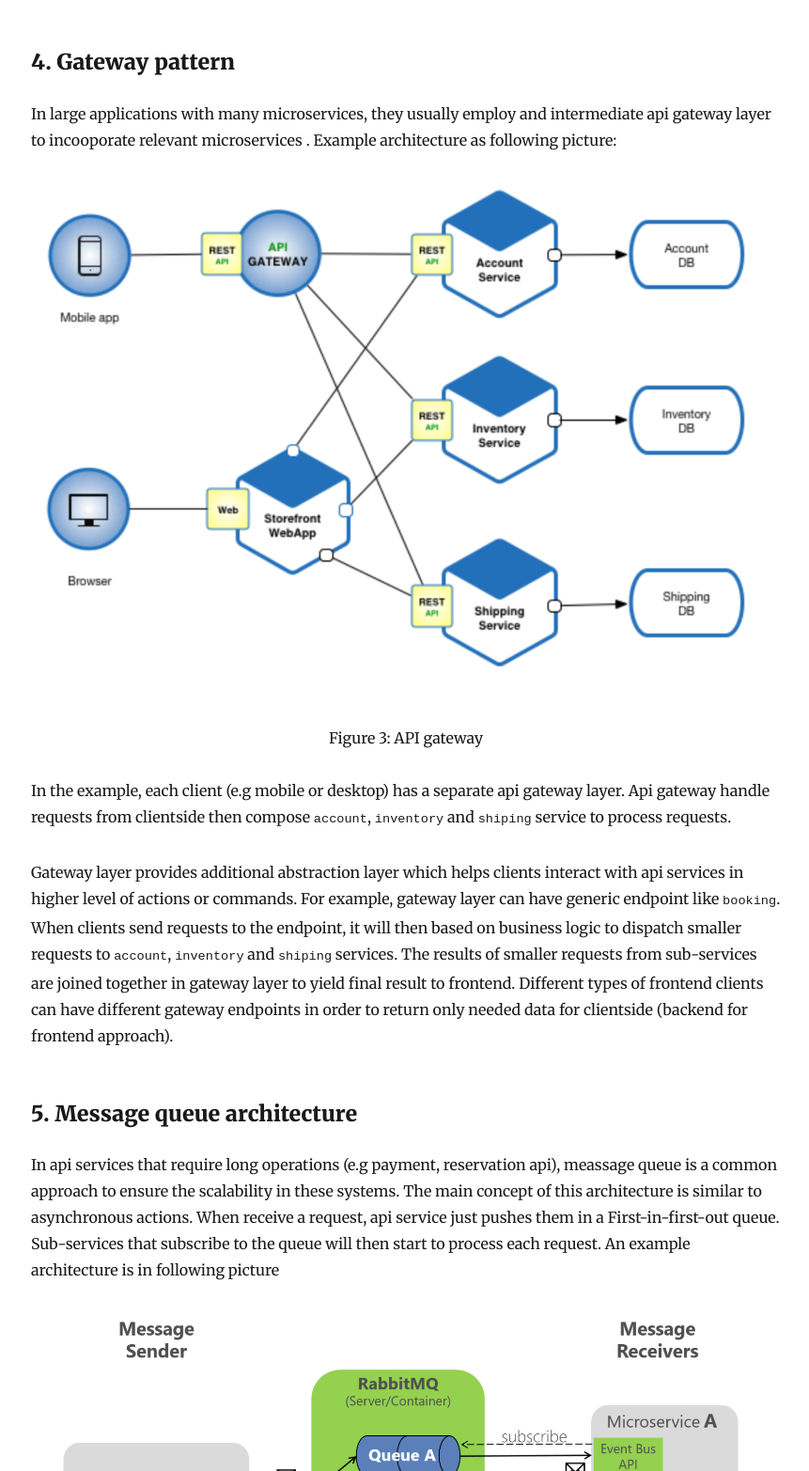
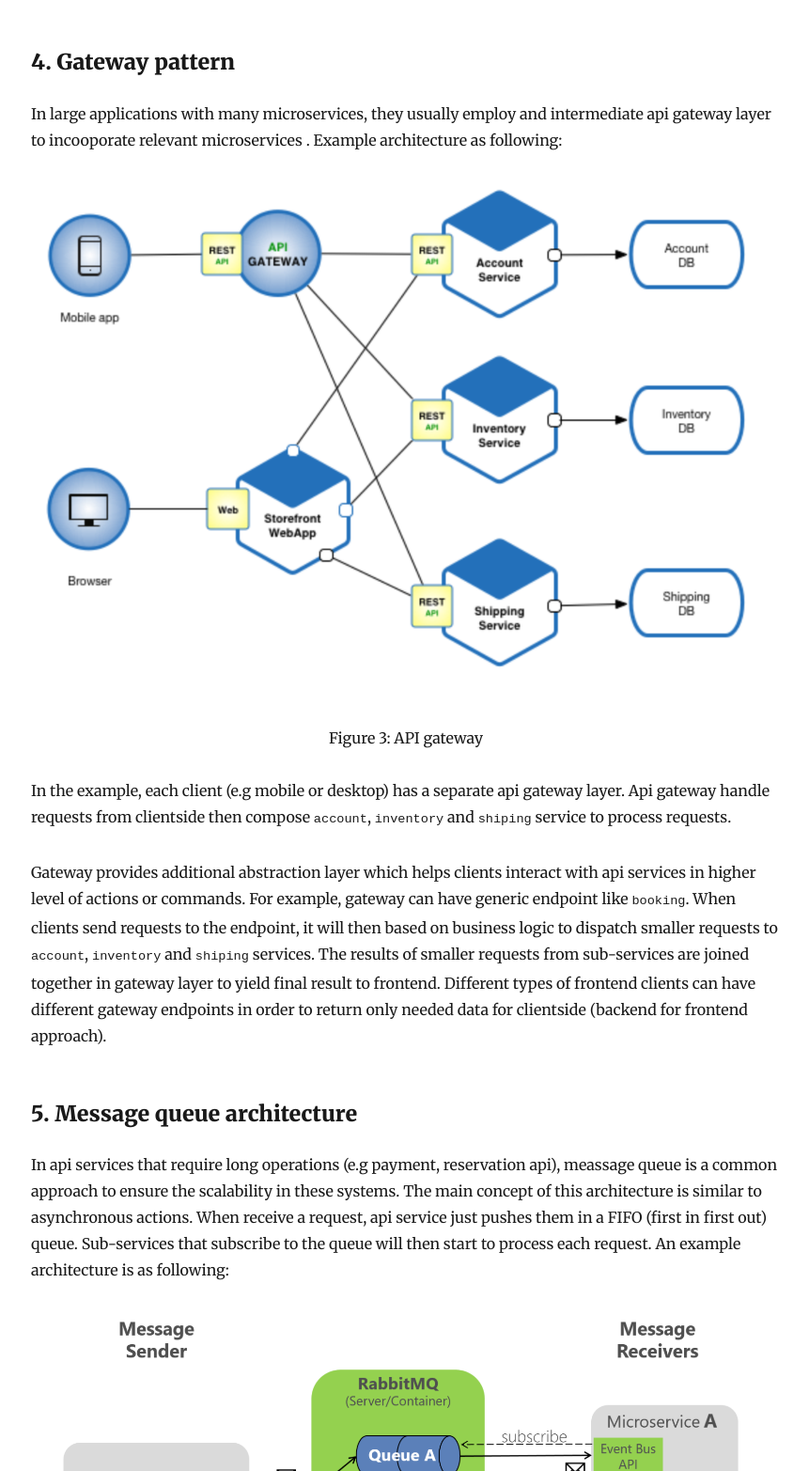
Before and after one commit to thangle89/PersonalBlog, a Gatsby site: page /common-server-architectures-for-micro-serivce/ in a window 1280 px wide. Shown: the part 3045-4610 px from the top of the page at 94% size, without its empty margins (208-1069 px from the left). Built offline with nearby package versions, Linux system fonts and the light colour scheme; Gatsby itself is replaced by a stand-in of ours; some packages are replaced by stand-ins of ours.

Commit message:
fix typo

```diff
--- a/content/blog/common-server-architectures-for-micro-serivce/index.md
+++ b/content/blog/common-server-architectures-for-micro-serivce/index.md
@@ -1,7 +1,7 @@
 ---
 title: Common server architectures for microservice
 date: "2020-07-06T22:12:03.284Z"
-description: "Analyze Domain driven design and clean architecture for microservice. Describe common microservice patterns"
+description: "Analyze domain driven design and clean architecture for microservice. Describe common microservice patterns"
 keywords: "design patterns, software designs, API architecture"
 featured: "./clean-ddd.png"
 ---
@@ -40,7 +40,7 @@ After redrawing DDD in onion style, we see an *incomplete point of Clean archite
 
 ### 4. Gateway pattern
 
-In large applications with many microservices, they usually employ and intermediate api gateway layer to incooporate relevant microservices . Example architecture as following picture:
+In large applications with many microservices, they usually employ and intermediate api gateway layer to incooporate relevant microservices . Example architecture as following:
 
 ![micro service pattern](./microservice-pattern.png)
 
@@ -48,11 +48,11 @@ In large applications with many microservices, they usually employ and intermedi
 
 In the example, each client (e.g mobile or desktop) has a separate api gateway layer. Api gateway handle requests from clientside then compose `account`, `inventory` and `shiping` service to process requests.
 
-Gateway layer provides additional abstraction layer which helps clients interact with api services in higher level of actions or commands. For example, gateway layer can have generic endpoint like `booking`. When clients send requests to the endpoint, it will then based on business logic to dispatch smaller requests to `account`, `inventory` and `shiping` services. The results of smaller requests from sub-services are joined together in gateway layer to yield final result to frontend. Different types of frontend clients can have different gateway endpoints in order to return only needed data for clientside (backend for frontend approach).
+Gateway provides additional abstraction layer which helps clients interact with api services in higher level of actions or commands. For example, gateway can have generic endpoint like `booking`. When clients send requests to the endpoint, it will then based on business logic to dispatch smaller requests to `account`, `inventory` and `shiping` services. The results of smaller requests from sub-services are joined together in gateway layer to yield final result to frontend. Different types of frontend clients can have different gateway endpoints in order to return only needed data for clientside (backend for frontend approach).
 
 ### 5. Message queue architecture
 
-In api services that require long operations (e.g payment, reservation api), meassage queue is a common approach to ensure the scalability in these systems. The main concept of this architecture is similar to asynchronous actions. When receive a request, api service just pushes them in a First-in-first-out queue. Sub-services that subscribe to the queue will then start to process each request. An example architecture is in following picture
+In api services that require long operations (e.g payment, reservation api), meassage queue is a common approach to ensure the scalability in these systems. The main concept of this architecture is similar to asynchronous actions. When receive a request, api service just pushes them in a FIFO (first in first out) queue. Sub-services that subscribe to the queue will then start to process each request. An example architecture is as following:
 
 ![message queue architecture](./message-queue.png)
 <center>Figure 4: Message queue architecture</center> <br/>
@@ -61,7 +61,7 @@ RabitMQ is one of the technologies that implements message queue architecture. I
 
 ### 6. Summary
 
-Domain driven design for microservice is widely used to structure api applications. Besides the benefits of smoother communication between technical and domain experts, DDD and clean architecture ensure separation of concerns and dependency inversion principals for api systems. Those characteristics help maintain and develop api systems easier. In large applications, a gateway layer or message queue can be used to provide more abstraction layer and increase the scalability for applications.
+Domain driven design for microservice is widely used to structure api applications. Besides the benefits of smoother communication between technical and domain experts, DDD and clean architecture ensure separation of concerns and dependency inversion principals for api systems. Those characteristics help maintain and develop api systems easier. In large applications, a gateway layer or message queue can be used to provide additional abstraction layer and increase the scalability for applications.
 
 ### References
 
```
